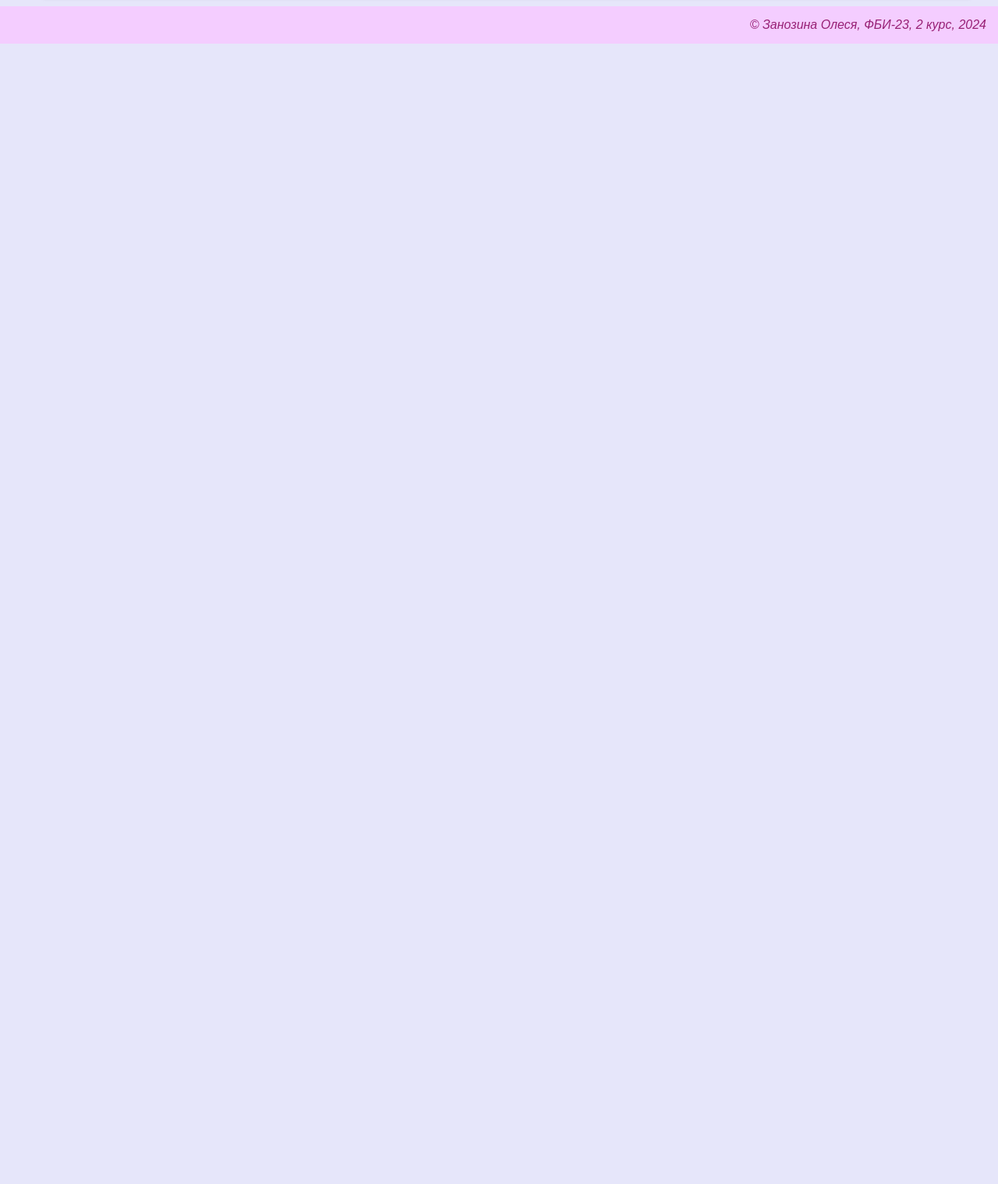
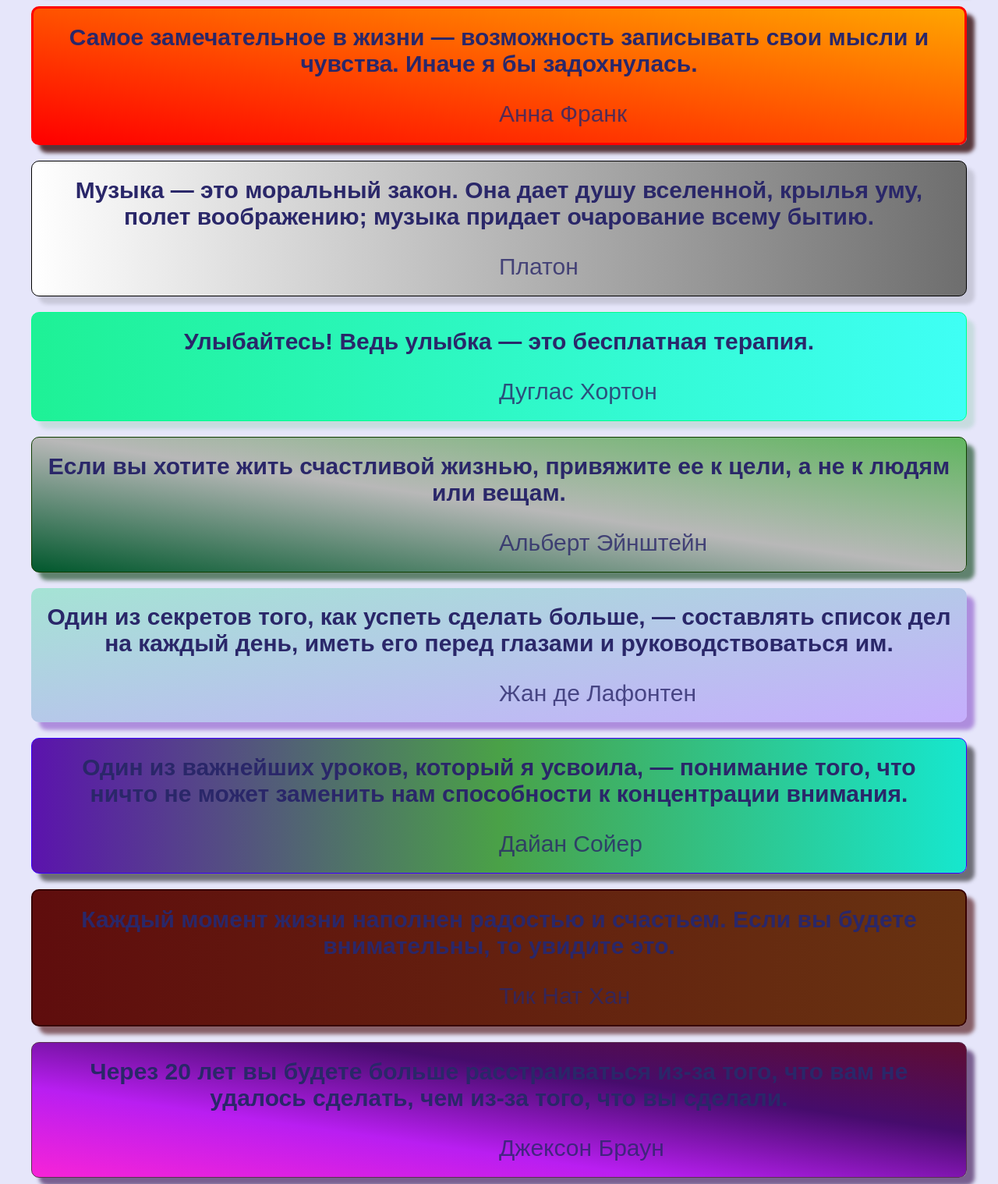
Before and after one commit to Lesssya/web-front-labs, a plain HTML site: page lab3/citations.html in a window 1280 px wide. Shown: the part 220-1738 px from the top of the page at 78% size. Before the commit the page ends 800 px from the top, so only its background shows below. Drawn offline with Linux system fonts and the light colour scheme.

Commit message:
Цитаты

```diff
--- a/lab3/citations.html
+++ b/lab3/citations.html
@@ -7,12 +7,9 @@
     <link rel="stylesheet" href="../main.css">
     <style>
         .citations {
-            border: 1px solid red;
             padding: 20px;
             border-radius: 10px;
             margin: 20px;
-            box-shadow: 10px 10px 5px #0002;
-            background: linear-gradient(to right top, red, orange, yellow, green,rgb(0, 191, 255), blue, purple);
         }
         .text {
             font-size: 30px;
@@ -34,14 +31,57 @@
     </header>
 
     <main>
-        <div class="citations">
+        <div class="citations" style="background: linear-gradient(to right top, red, orange, yellow, green,rgb(0, 191, 255), blue, purple); box-shadow: 10px 10px 5px #0002; border: 1px solid red;">
             <div class="text">
                 Стремитесь не к успеху, а к ценностям, которые он дает.
             </div>
             <div class="author">
                 Альберт Эйнштейн
             </div>
-
+        </div>
+        <div class="citations" style="background: linear-gradient(to right top, red, orange); box-shadow: 10px 10px 5px rgba(43, 0, 0, 0.759); border: 3px solid red;">
+            <div class="text">Самое замечательное в жизни — возможность записывать свои мысли и чувства. Иначе я бы задохнулась.</div>
+            <div class="author">Анна Франк</div>
+        </div>
+        <div class="citations" style="background: linear-gradient(to right, rgb(255, 255, 255), rgb(110, 110, 110)); box-shadow: 10px 10px 5px #0002; border: 1px solid rgb(0, 0, 0);">
+            <div class="text">Музыка — это моральный закон. Она дает душу вселенной, крылья уму, полет воображению; музыка придает очарование всему бытию.</div>
+            <div class="author">Платон</div>
+        </div>
+        <div class="citations" style="background: linear-gradient(to left, rgb(63, 255, 245), rgb(30, 241, 150)); box-shadow: 10px 10px 5px rgba(0, 151, 53, 0.133); border: 1.5px solid rgb(0, 255, 140);">
+            <div class="text">Улыбайтесь! Ведь улыбка — это бесплатная терапия.</div>
+            <div class="author">Дуглас Хортон</div>
+        </div>
+        <div class="citations" style="background: linear-gradient(to right top, rgb(1, 88, 45), rgb(184, 184, 184), rgb(96, 182, 95)); box-shadow: 10px 10px 5px rgba(0, 58, 10, 0.584); border: 1px solid rgb(16, 62, 0);">
+            <div class="text">Если вы хотите жить счастливой жизнью, привяжите ее к цели, а не к людям или вещам.</div>
+            <div class="author">Альберт Эйнштейн</div>
+        </div>
+        <div class="citations" style="background: linear-gradient(to left top, rgba(181, 144, 255, 0.66), rgba(135, 226, 195, 0.688)); box-shadow: 10px 10px 5px rgba(85, 0, 175, 0.384); border: 2px solidrgb(179, 36, 138)d;">
+            <div class="text">Один из секретов того, как успеть сделать больше, — составлять список дел на каждый день, иметь его перед глазами и руководствоваться им.</div>
+            <div class="author">Жан де Лафонтен</div>
+        </div>
+        <div class="citations" style="background: linear-gradient(to left, rgb(22, 231, 206), rgb(74, 161, 71), rgb(91, 19, 173)); box-shadow: 10px 10px 5px rgba(0, 0, 0, 0.526); border: 1px solid rgb(60, 0, 255);">
+            <div class="text">Один из важнейших уроков, который я усвоила, — понимание того, что ничто не может заменить нам способности к концентрации внимания.</div>
+            <div class="author">Дайан Сойер</div>
+        </div>
+        <div class="citations" style="background: linear-gradient(to right, rgb(95, 13, 13), rgb(104, 51, 17)); box-shadow: 10px 10px 5px rgba(69, 0, 0, 0.584);border: 2px solid rgb(56, 1, 1);">
+            <div class="text">Каждый момент жизни наполнен радостью и счастьем. Если вы будете внимательны, то увидите это.</div>
+            <div class="author">Тик Нат Хан</div>
+        </div>
+        <div class="citations" style="background: linear-gradient(to right top, rgb(247, 35, 215), rgb(185, 30, 241), rgb(70, 12, 108), rgb(95, 13, 50));  box-shadow: 10px 10px 5px rgba(44, 0, 69, 0.584); border: 1px solid rgb(90, 49, 80);">
+            <div class="text">Через 20 лет вы будете больше расстраиваться из-за того, что вам не удалось сделать, чем из-за того, что вы сделали.</div>
+            <div class="author">Джексон Браун</div>
+        </div>
+        <div class="citations" style="background: linear-gradient(to left, rgba(255, 255, 255, 0.611), rgb(88, 255, 157), rgb(14, 95, 13)); box-shadow: 10px 10px 5px rgba(0, 49, 8, 0.444); border: 2.5px solid rgb(0, 165, 33);">
+            <div class="text">В зеленом чае есть нечто такое, что позволяет нам находиться в мире, где возможно спокойное созерцание жизни.</div>
+            <div class="author">Линь Юйтан</div>
+        </div>
+        <div class="citations" style="background: linear-gradient(to right, rgb(161, 78, 255), rgb(234, 241, 30)); box-shadow: 10px 10px 5px rgba(90, 1, 115, 0.386);border: 3px solid rgb(255, 255, 0);">
+            <div class="text">Общайтесь с людьми так, как будто они на самом деле такие, какими они хотели бы быть, — и вы поможете им стать такими.</div>
+            <div class="author">Иоганн Вольфганг Гёте</div>
+        </div>
+        <div class="citations" style="background: linear-gradient(to right top, rgb(0, 0, 0), rgb(255, 255, 255), rgb(69, 69, 69), rgb(160, 160, 160), rgb(58, 58, 58)); box-shadow: 10px 10px 5px rgba(31, 31, 31, 0.277);border: 5px solid rgb(255, 255, 255);">
+            <div class="text">Ничего не делающий человек ничего никогда не достигнет. Вечно занятой человек тоже не достигнет многого.</div>
+            <div class="author">Сэр Уильям Огилви</div>
         </div>
     </main>
 
```
